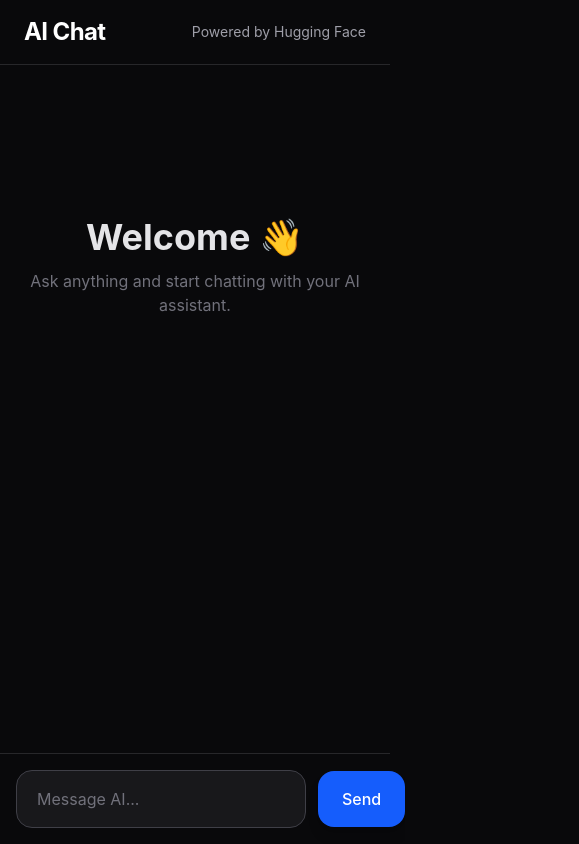
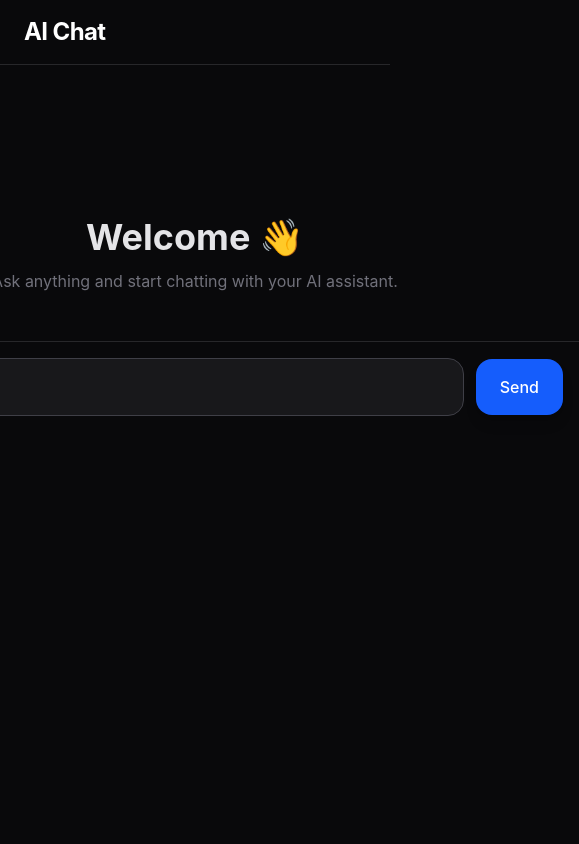
Before and after one commit to CodingWithLaiba/AIAPP, a React (Vite) app in the folder AiApp/: page / in a window 390 px wide. Shown: the whole page, 579 px wide, since content can reach past the window. Built offline with nearby package versions, Linux system fonts and the light colour scheme.

Commit message:
fix: update layout structure for improved responsiveness and styling

```diff
--- a/AiApp/src/components/AIApp.jsx
+++ b/AiApp/src/components/AIApp.jsx
@@ -80,20 +80,16 @@ function AIApp() {
   }, [history]);
 
   return (
-    <div className="h-screen bg-zinc-950 text-white flex flex-col">
+    <div className="flex justify-center items-center flex-col">
       {/* HEADER */}
-      <div className="border-b border-zinc-800 px-6 py-4 flex items-center justify-between">
-        <h1 className="text-2xl font-bold tracking-tight">
+      <div className="border-b w-full border-zinc-800 px-6 py-4 flex items-center justify-between">
+        <h1 className="text-2xl font-bold tracking-tight text-white">
           AI Chat
         </h1>
-
-        <div className="text-sm text-zinc-400">
-          Powered by Hugging Face
-        </div>
       </div>
 
       {/* CHAT AREA */}
-      <div className="flex-1 overflow-y-auto px-4 py-6">
+      <div className="flex-1 overflow-y-auto px-4 py-6 w-3xl">
         <div className="max-w-4xl mx-auto space-y-6">
           {history.length === 0 && (
             <div className="h-full flex flex-col items-center justify-center mt-32">
@@ -150,7 +146,7 @@ function AIApp() {
       </div>
 
       {/* INPUT AREA */}
-      <div className="border-t border-zinc-800 p-4 bg-zinc-950">
+      <div className="border-t border-zinc-800 p-4 bg-zinc-950 w-3xl">
         <div className="max-w-4xl mx-auto flex items-center gap-3">
           <input
             type="text"
```
